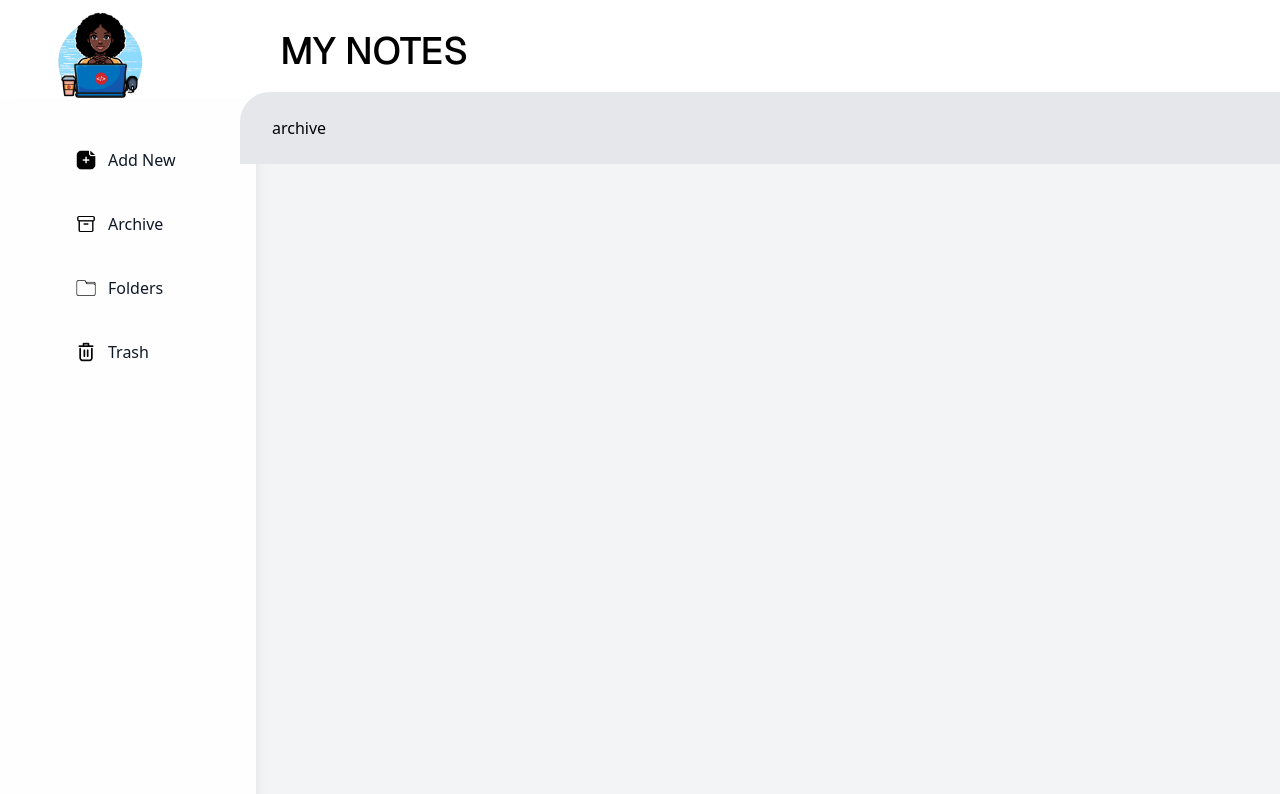
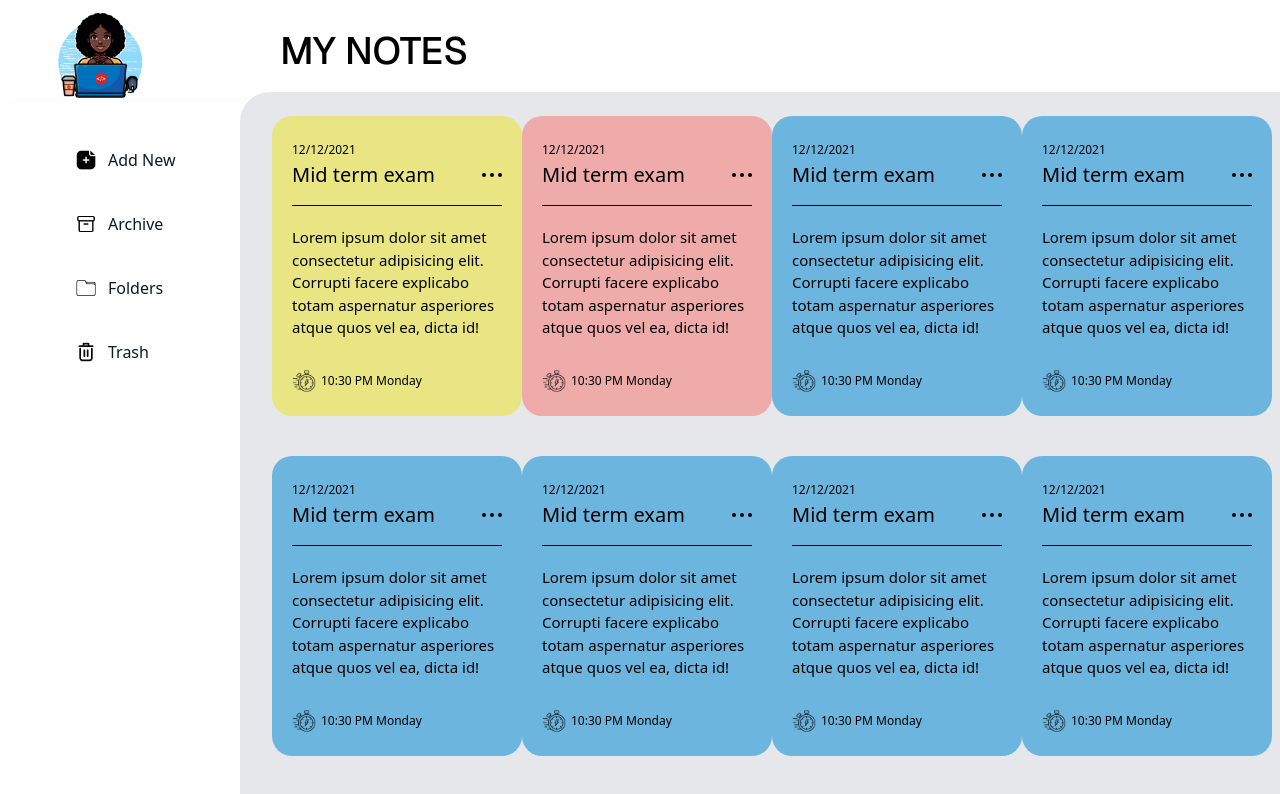
Before and after one commit to JoShobande/fs-NoteTakingApplication, a Next.js app: page /archive in a window 1280 px wide. Shown: the top 794 px of the page. Built offline with nearby package versions, Linux system fonts and the light colour scheme.

Commit message:
archive and folder pages

```diff
--- a/src/app/archive/page.tsx
+++ b/src/app/archive/page.tsx
@@ -1,8 +1,144 @@
+import Card from "@components/components/Card"
 
 
 export default function Archive() {
 
+    const archivedNotes = [
+        {
+          name:'Mid term exam',
+          date: '12/12/2021',
+          bgColor: 'bg-[#E8E582]',
+          description:'Lorem ipsum dolor sit amet consectetur adipisicing elit. Quod deleniti cupiditate nemo eveniet incidunt. Adipisci vitae a inventore iure laudantium tempora debitis! Harum iste rem neque, voluptatum quos ipsum laborum?',
+          time: '10:30 PM Monday'
+        },
+        {
+          name:'Mid term exam',
+          date: '12/12/2021',
+          bgColor: 'bg-[#EFAAAA]',
+          description:'Lorem ipsum dolor sit amet consectetur adipisicing elit. Quod deleniti cupiditate nemo eveniet incidunt. Adipisci vitae a inventore iure laudantium tempora debitis! Harum iste rem neque, voluptatum quos ipsum laborum?',
+          time: '10:30 PM Monday'
+        },
+        {
+          name:'Mid term exam',
+          date: '12/12/2021',
+          bgColor: 'bg-[#6CB5DF]',
+          description:'Lorem ipsum dolor sit amet consectetur adipisicing elit. Quod deleniti cupiditate nemo eveniet incidunt. Adipisci vitae a inventore iure laudantium tempora debitis! Harum iste rem neque, voluptatum quos ipsum laborum?',
+          time: '10:30 PM Monday'
+        },
+        {
+          name:'Mid term exam',
+          date: '12/12/2021',
+          bgColor: 'bg-[#6CB5DF]',
+          description:'Lorem ipsum dolor sit amet consectetur adipisicing elit. Quod deleniti cupiditate nemo eveniet incidunt. Adipisci vitae a inventore iure laudantium tempora debitis! Harum iste rem neque, voluptatum quos ipsum laborum?',
+          time: '10:30 PM Monday'
+        },
+        {
+            name:'Mid term exam',
+            date: '12/12/2021',
+            bgColor: 'bg-[#6CB5DF]',
+            description:'Lorem ipsum dolor sit amet consectetur adipisicing elit. Quod deleniti cupiditate nemo eveniet incidunt. Adipisci vitae a inventore iure laudantium tempora debitis! Harum iste rem neque, voluptatum quos ipsum laborum?',
+            time: '10:30 PM Monday'
+        },
+        {
+            name:'Mid term exam',
+            date: '12/12/2021',
+            bgColor: 'bg-[#6CB5DF]',
+            description:'Lorem ipsum dolor sit amet consectetur adipisicing elit. Quod deleniti cupiditate nemo eveniet incidunt. Adipisci vitae a inventore iure laudantium tempora debitis! Harum iste rem neque, voluptatum quos ipsum laborum?',
+            time: '10:30 PM Monday'
+        },
+        {
+            name:'Mid term exam',
+            date: '12/12/2021',
+            bgColor: 'bg-[#6CB5DF]',
+            description:'Lorem ipsum dolor sit amet consectetur adipisicing elit. Quod deleniti cupiditate nemo eveniet incidunt. Adipisci vitae a inventore iure laudantium tempora debitis! Harum iste rem neque, voluptatum quos ipsum laborum?',
+            time: '10:30 PM Monday'
+          },
+          {
+            name:'Mid term exam',
+            date: '12/12/2021',
+            bgColor: 'bg-[#6CB5DF]',
+            description:'Lorem ipsum dolor sit amet consectetur adipisicing elit. Quod deleniti cupiditate nemo eveniet incidunt. Adipisci vitae a inventore iure laudantium tempora debitis! Harum iste rem neque, voluptatum quos ipsum laborum?',
+            time: '10:30 PM Monday'
+          },
+          {
+            name:'Mid term exam',
+            date: '12/12/2021',
+            bgColor: 'bg-[#6CB5DF]',
+            description:'Lorem ipsum dolor sit amet consectetur adipisicing elit. Quod deleniti cupiditate nemo eveniet incidunt. Adipisci vitae a inventore iure laudantium tempora debitis! Harum iste rem neque, voluptatum quos ipsum laborum?',
+            time: '10:30 PM Monday'
+          },
+          {
+            name:'Mid term exam',
+            date: '12/12/2021',
+            bgColor: 'bg-[#6CB5DF]',
+            description:'Lorem ipsum dolor sit amet consectetur adipisicing elit. Quod deleniti cupiditate nemo eveniet incidunt. Adipisci vitae a inventore iure laudantium tempora debitis! Harum iste rem neque, voluptatum quos ipsum laborum?',
+            time: '10:30 PM Monday'
+          },
+          {
+            name:'Mid term exam',
+            date: '12/12/2021',
+            bgColor: 'bg-[#6CB5DF]',
+            description:'Lorem ipsum dolor sit amet consectetur adipisicing elit. Quod deleniti cupiditate nemo eveniet incidunt. Adipisci vitae a inventore iure laudantium tempora debitis! Harum iste rem neque, voluptatum quos ipsum laborum?',
+            time: '10:30 PM Monday'
+          },
+          {
+            name:'Mid term exam',
+            date: '12/12/2021',
+            bgColor: 'bg-[#6CB5DF]',
+            description:'Lorem ipsum dolor sit amet consectetur adipisicing elit. Quod deleniti cupiditate nemo eveniet incidunt. Adipisci vitae a inventore iure laudantium tempora debitis! Harum iste rem neque, voluptatum quos ipsum laborum?',
+            time: '10:30 PM Monday'
+          },
+          {
+            name:'Mid term exam',
+            date: '12/12/2021',
+            bgColor: 'bg-[#6CB5DF]',
+            description:'Lorem ipsum dolor sit amet consectetur adipisicing elit. Quod deleniti cupiditate nemo eveniet incidunt. Adipisci vitae a inventore iure laudantium tempora debitis! Harum iste rem neque, voluptatum quos ipsum laborum?',
+            time: '10:30 PM Monday'
+          },
+          {
+            name:'Mid term exam',
+            date: '12/12/2021',
+            bgColor: 'bg-[#6CB5DF]',
+            description:'Lorem ipsum dolor sit amet consectetur adipisicing elit. Quod deleniti cupiditate nemo eveniet incidunt. Adipisci vitae a inventore iure laudantium tempora debitis! Harum iste rem neque, voluptatum quos ipsum laborum?',
+            time: '10:30 PM Monday'
+          },
+          {
+            name:'Mid term exam',
+            date: '12/12/2021',
+            bgColor: 'bg-[#6CB5DF]',
+            description:'Lorem ipsum dolor sit amet consectetur adipisicing elit. Quod deleniti cupiditate nemo eveniet incidunt. Adipisci vitae a inventore iure laudantium tempora debitis! Harum iste rem neque, voluptatum quos ipsum laborum?',
+            time: '10:30 PM Monday'
+          },
+          {
+            name:'Mid term exam',
+            date: '12/12/2021',
+            bgColor: 'bg-[#6CB5DF]',
+            description:'Lorem ipsum dolor sit amet consectetur adipisicing elit. Quod deleniti cupiditate nemo eveniet incidunt. Adipisci vitae a inventore iure laudantium tempora debitis! Harum iste rem neque, voluptatum quos ipsum laborum?',
+            time: '10:30 PM Monday'
+          },
+
+
+      ]
+
     return (
-     <div>archive</div>
+     <section>
+        <div className="grid grid-cols-1 sm:grid-cols-2 xl:grid-cols-4 gap-6">
+            {
+                archivedNotes.map((archive, index)=>{
+                    return(
+                        <Card
+                            type='note'
+                            backgroundColor={archive.bgColor}
+                            name={archive.name}
+                            noteDescription={archive.description}
+                            date={archive.date}
+                            key={index}
+                            className='mb-4'
+                        />
+                    )
+                })
+            }
+        </div>
+     </section>
     )
 }
--- a/src/app/folders/page.tsx
+++ b/src/app/folders/page.tsx
@@ -1,8 +1,113 @@
+import Card from "@components/components/Card"
 
 
 export default function Folders() {
 
+  const folders = [
+    {
+      name:'Movie Review',
+      date: '12/12/2021',
+      bgColor: 'bg-[#DEF0FF]',
+      folderIconColor:'bg-[#9398FB]',
+    },
+    {
+      name:'Class Notes',
+      date: '12/12/2021',
+      bgColor: 'bg-[#FFD6D5]',
+      folderIconColor: 'bg-[#C1774E]',
+    },
+    {
+      name:'Book Lists',
+      date: '12/12/2021',
+      bgColor: 'bg-[#FEFBEB]',
+      folderIconColor:'bg-[#E8E582]',
+    },
+    {
+      name:'Book Lists',
+      date: '12/12/2021',
+      bgColor: 'bg-[#FEFBEB]',
+      folderIconColor:'bg-[#E8E582]',
+    },
+    {
+      name:'Book Lists',
+      date: '12/12/2021',
+      bgColor: 'bg-[#FEFBEB]',
+      folderIconColor:'bg-[#E8E582]',
+    },
+    {
+      name:'Book Lists',
+      date: '12/12/2021',
+      bgColor: 'bg-[#FEFBEB]',
+      folderIconColor:'bg-[#E8E582]',
+    },
+    {
+      name:'Book Lists',
+      date: '12/12/2021',
+      bgColor: 'bg-[#FEFBEB]',
+      folderIconColor:'bg-[#E8E582]',
+    },
+    {
+      name:'Book Lists',
+      date: '12/12/2021',
+      bgColor: 'bg-[#FEFBEB]',
+      folderIconColor:'bg-[#E8E582]',
+    },
+    {
+      name:'Book Lists',
+      date: '12/12/2021',
+      bgColor: 'bg-[#FEFBEB]',
+      folderIconColor:'bg-[#E8E582]',
+    },
+    {
+      name:'Book Lists',
+      date: '12/12/2021',
+      bgColor: 'bg-[#FEFBEB]',
+      folderIconColor:'bg-[#E8E582]',
+    },
+    {
+      name:'Book Lists',
+      date: '12/12/2021',
+      bgColor: 'bg-[#FEFBEB]',
+      folderIconColor:'bg-[#E8E582]',
+    },
+    {
+      name:'Book Lists',
+      date: '12/12/2021',
+      bgColor: 'bg-[#FEFBEB]',
+      folderIconColor:'bg-[#E8E582]',
+    },
+    {
+      name:'Book Lists',
+      date: '12/12/2021',
+      bgColor: 'bg-[#FEFBEB]',
+      folderIconColor:'bg-[#E8E582]',
+    },
+    {
+      name:'Book Lists',
+      date: '12/12/2021',
+      bgColor: 'bg-[#FEFBEB]',
+      folderIconColor:'bg-[#E8E582]',
+    },
+  ]
+
     return (
-     <div>folders</div>
+     <section>
+        <div className="grid grid-cols-1 sm:grid-cols-2 xl:grid-cols-4 gap-6">
+          {
+            folders.map((folder, index)=>{
+                return(
+                  <Card
+                    type='folder'
+                    backgroundColor={folder.bgColor}
+                    name={folder.name}
+                    folderIconColor={folder.folderIconColor}
+                    date={folder.date}
+                    key={index}
+                />
+                )
+            })
+          }
+        </div>
+     </section>
     )
-  }
+}
--- a/src/app/page.tsx
+++ b/src/app/page.tsx
@@ -77,9 +77,9 @@ export default function Home() {
            <NewItem type='folder'/>
         </div>
       </div>
-      {/* <div className='lg:mt-[50px] flex flex-col items-center lg:block'>
+      <div className='lg:mt-[50px] flex flex-col items-center lg:block'>
         <h1 className='hidden lg:block text-[25px] mb-[20px] font-[500]'>My Notes</h1>
-        <div className=' lg:flex lg:space-x-8 items-center '>
+        <div className=' lg:flex lg:space-x-8 items-center flex-wrap '>
            {
              notes.map((note, index)=>{
                return(
@@ -96,7 +96,7 @@ export default function Home() {
              })
            }
         </div>
-      </div> */}
+      </div>
     </section>
   );
 }
```
